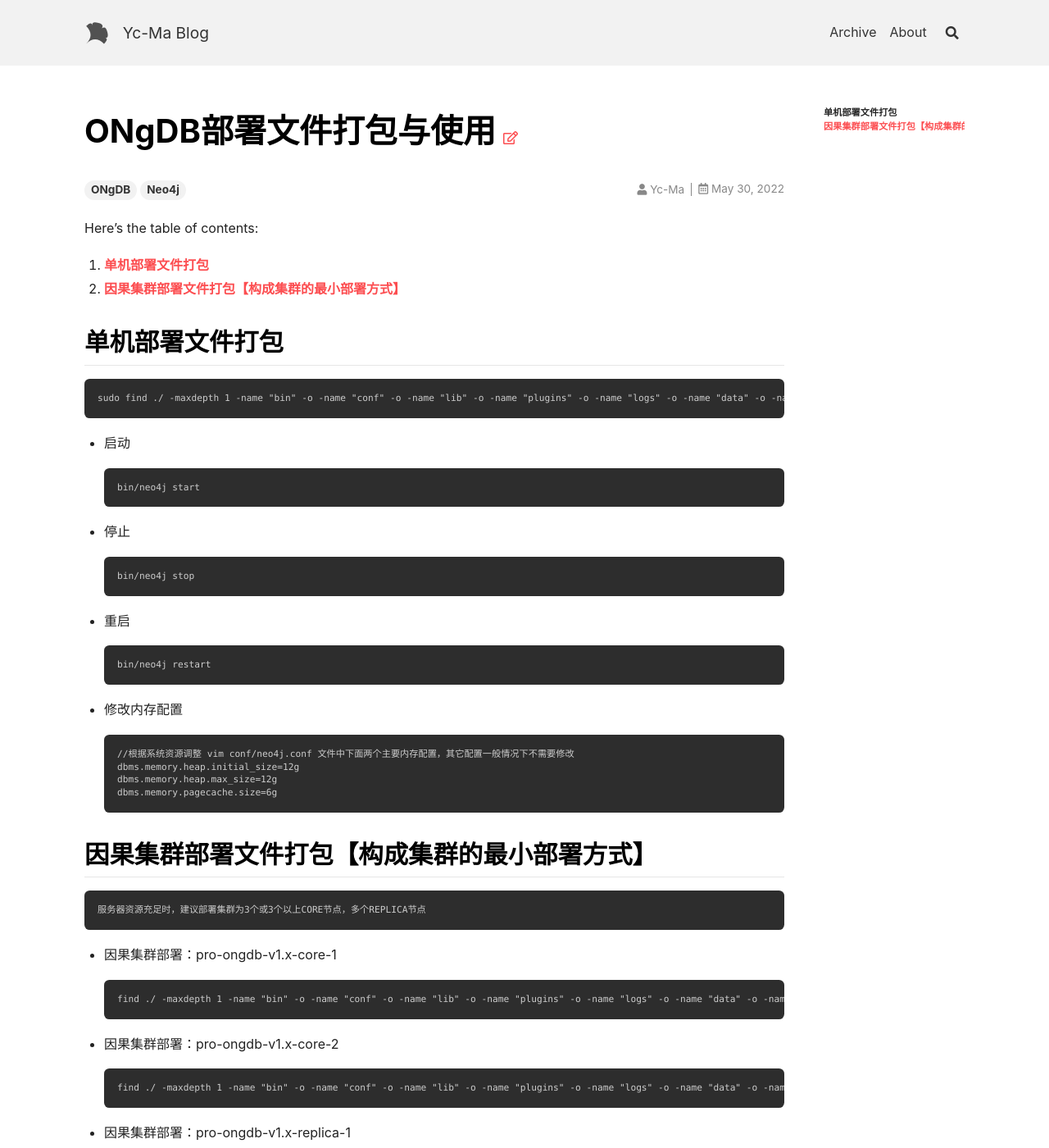
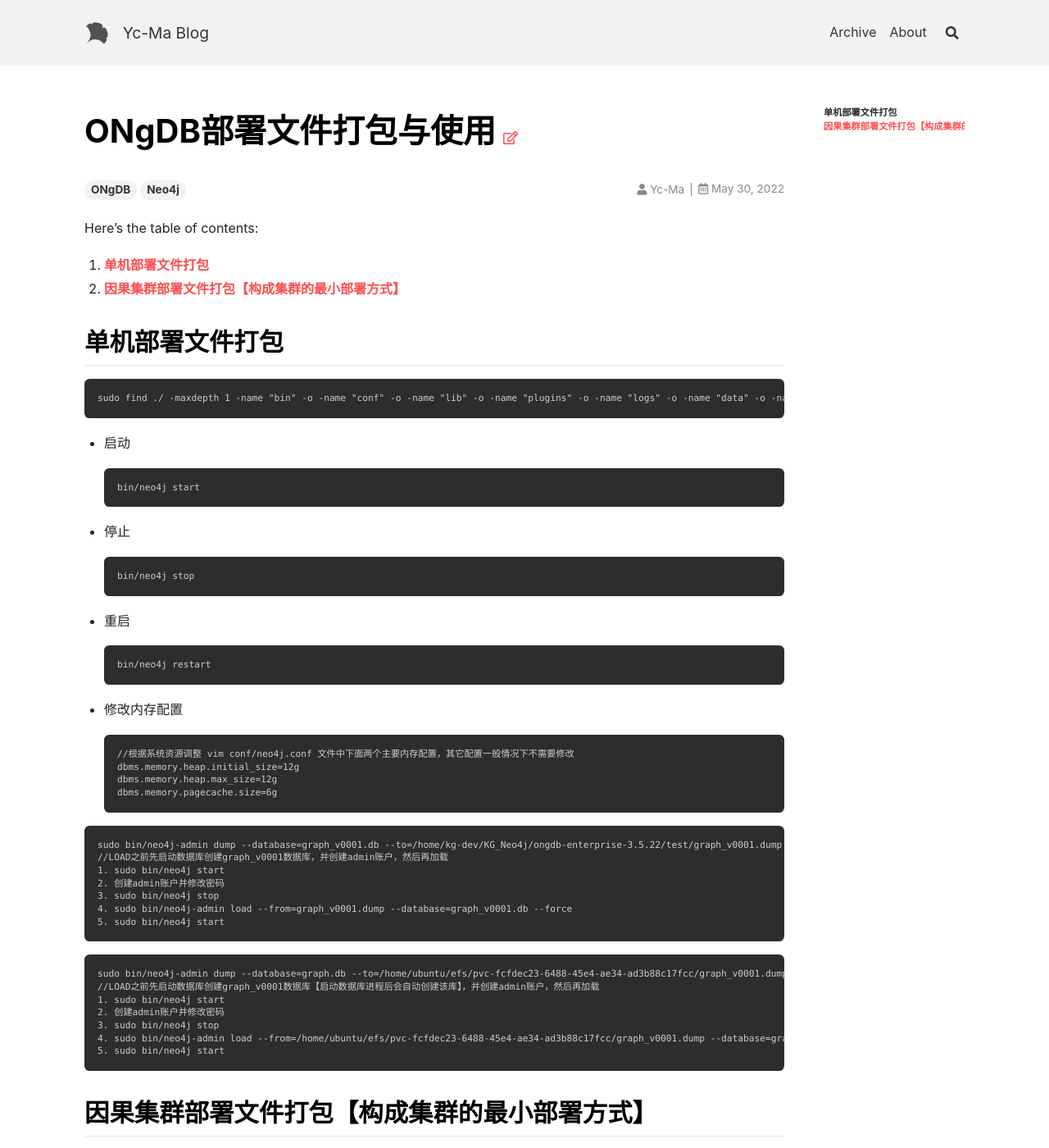
Before and after one commit to crazyyanchao/blog, a Jekyll site: the page built from _posts/2022-05-30-ONgDB部署文件打包与使用.md, in a window 1280 px wide and 1400 px high. Shown: the whole window at 82% size. Built offline with Jekyll 4.4.1, drawn with Linux system fonts in a browser that asks for light colours; nearby versions of some CDN libraries; comment, search, counter and statistics services are not loaded.

Commit message:
文章更新

````diff
--- a/_posts/2022-05-30-ONgDB部署文件打包与使用.md
+++ b/_posts/2022-05-30-ONgDB部署文件打包与使用.md
@@ -13,7 +13,7 @@ Here's the table of contents:
 
 ## 单机部署文件打包
 ```
-sudo find ./ -maxdepth 1 -name "bin" -o -name "conf" -o -name "lib" -o -name "plugins" -o -name "logs" -o -name "data" -o -name "import" -o -name "run"  |xargs sudo tar -zcvf dev-ongdb-v1.x-standalone.tgz --exclude=logs/* --exclude=data/* --exclude=import/* --exclude=run/*
+sudo find ./ -maxdepth 1 -name "bin" -o -name "conf" -o -name "lib" -o -name "plugins" -o -name "logs" -o -name "data" -o -name "import" -o -name "run" -o -name "dic"  |xargs sudo tar -zcvf dev-ongdb-v1.x-standalone.tgz --exclude=logs/* --exclude=data/* --exclude=import/* --exclude=run/*
 ```
 
 - 启动
@@ -37,6 +37,25 @@ bin/neo4j restart
 dbms.memory.heap.initial_size=12g
 dbms.memory.heap.max_size=12g
 dbms.memory.pagecache.size=6g
+```
+
+```
+sudo bin/neo4j-admin dump --database=graph_v0001.db --to=/home/kg-dev/KG_Neo4j/ongdb-enterprise-3.5.22/test/graph_v0001.dump
+//LOAD之前先启动数据库创建graph_v0001数据库，并创建admin账户，然后再加载
+1. sudo bin/neo4j start
+2. 创建admin账户并修改密码
+3. sudo bin/neo4j stop
+4. sudo bin/neo4j-admin load --from=graph_v0001.dump --database=graph_v0001.db --force
+5. sudo bin/neo4j start
+```
+```
+sudo bin/neo4j-admin dump --database=graph.db --to=/home/ubuntu/efs/pvc-fcfdec23-6488-45e4-ae34-ad3b88c17fcc/graph_v0001.dump
+//LOAD之前先启动数据库创建graph_v0001数据库【启动数据库进程后会自动创建该库】，并创建admin账户，然后再加载
+1. sudo bin/neo4j start
+2. 创建admin账户并修改密码
+3. sudo bin/neo4j stop
+4. sudo bin/neo4j-admin load --from=/home/ubuntu/efs/pvc-fcfdec23-6488-45e4-ae34-ad3b88c17fcc/graph_v0001.dump --database=graph_v0001.db --force
+5. sudo bin/neo4j start
 ```
 
 ## 因果集群部署文件打包【构成集群的最小部署方式】
````
Also changed, not shown: _posts/2020-10-28-Neo4j单机节点数据同步到ONgDB集群.md (+4 -0 lines).
